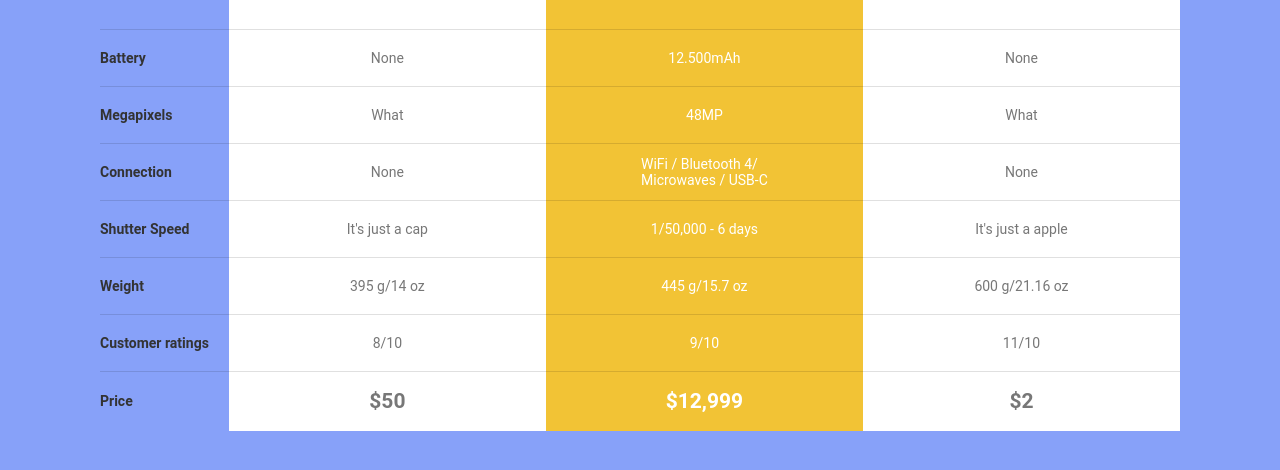
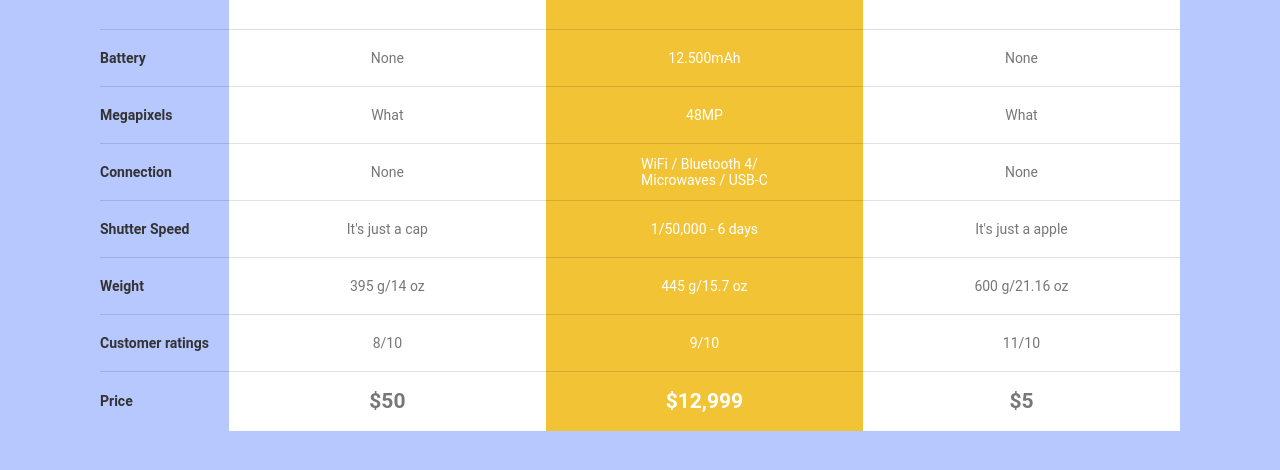
Before and after one commit to MikhailYushkevich2/Homework, a plain HTML site: page price/index.html in a window 1280 px wide. Shown: the part 192-662 px from the top of the page. Drawn offline with Linux system fonts and the light colour scheme.

Commit message:
changed background

```diff
--- a/price/index.html
+++ b/price/index.html
@@ -60,7 +60,7 @@
         <div class="grid-items grid-items-19">600 g/21.16 oz</div>
         <div class="grid-items grid-items-20">11/10</div>
         <div class="grid-items grid-items price grid-items-21">
-            <h2>$2</h2>
+            <h2>$5</h2>
         </div>
     </div>
 </body>
--- a/price/style.css
+++ b/price/style.css
@@ -1,5 +1,5 @@
 body {
-    background-color: #87a1f9;
+    background-color: #b7c8ff;
     font-family: Roboto, sans-serif;
     color: #333;
     font-size: 14px;
```
